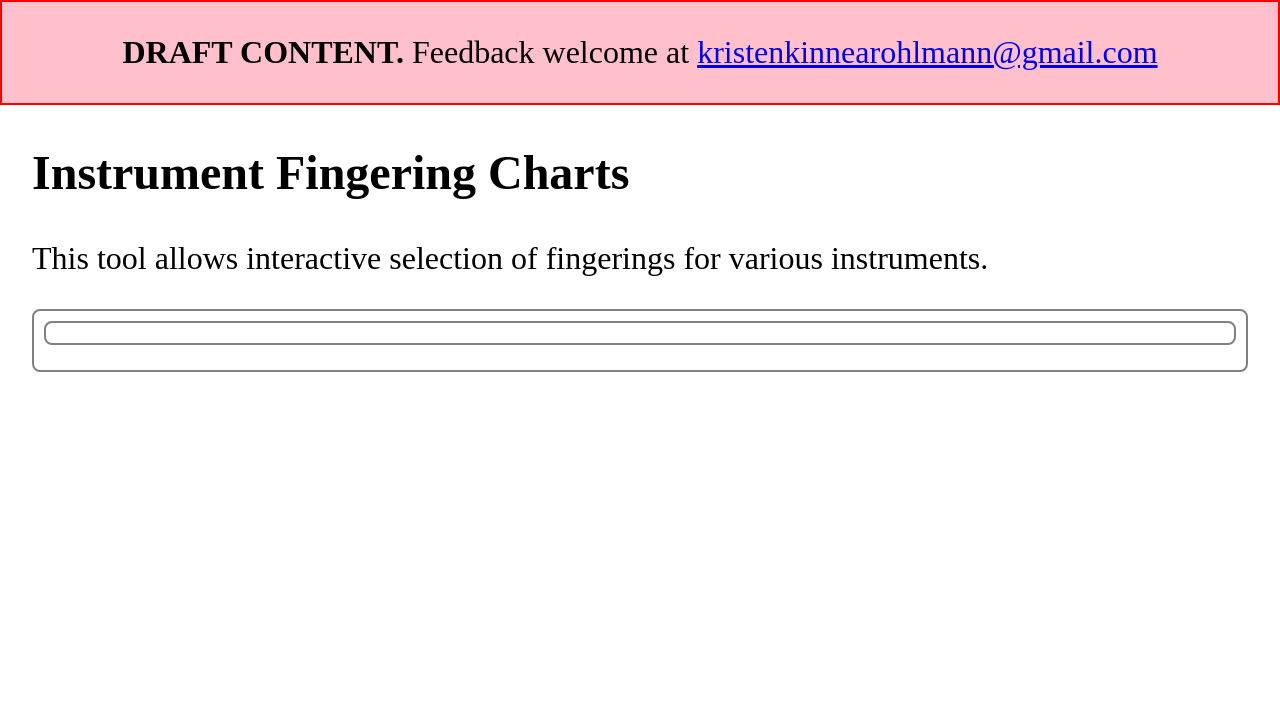
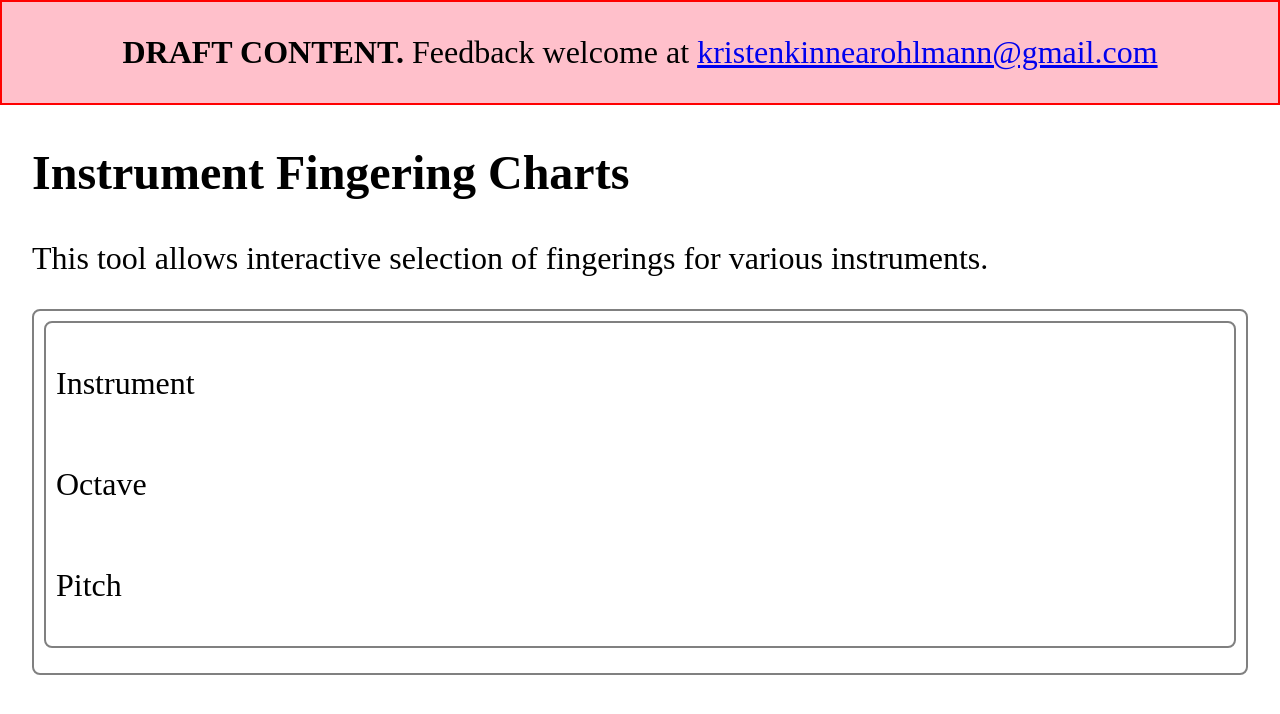
Before and after one commit to kristenkinnearohlmann/instrument-fingering-charts, a SvelteKit app: page / in a window 1280 px wide. Shown: the top 714 px of the page. Built offline with nearby package versions, Linux system fonts and the light colour scheme.

Commit message:
Add placeholder form elements

```diff
--- a/src/components/SelectionForm.svelte
+++ b/src/components/SelectionForm.svelte
@@ -2,7 +2,11 @@
 
 <main>
 	<div class="selection-form-component">
-		<form class="note-options" />
+		<form class="note-options">
+			<p>Instrument</p>
+			<p>Octave</p>
+			<p>Pitch</p>
+		</form>
 	</div>
 </main>
 
```
